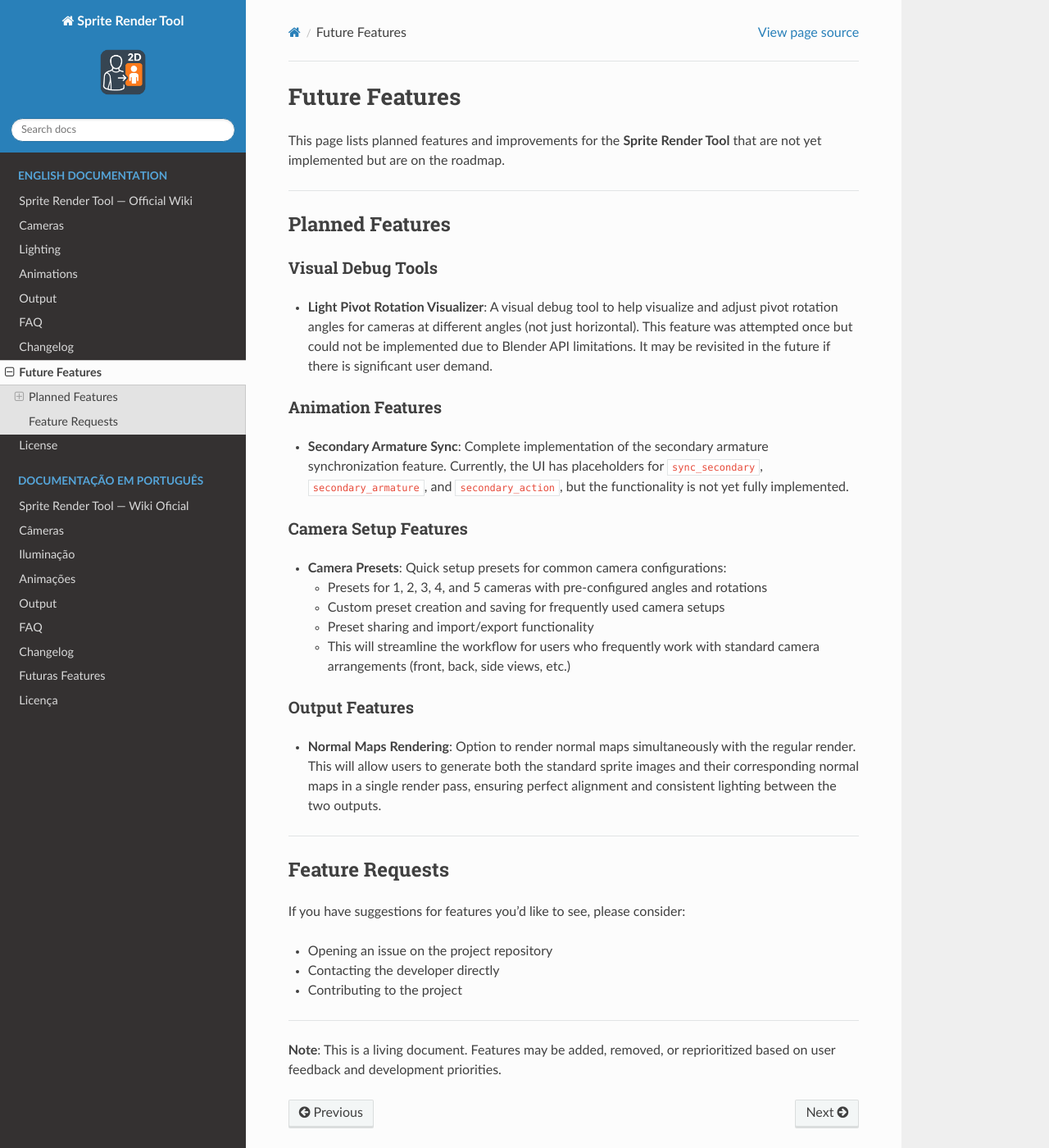
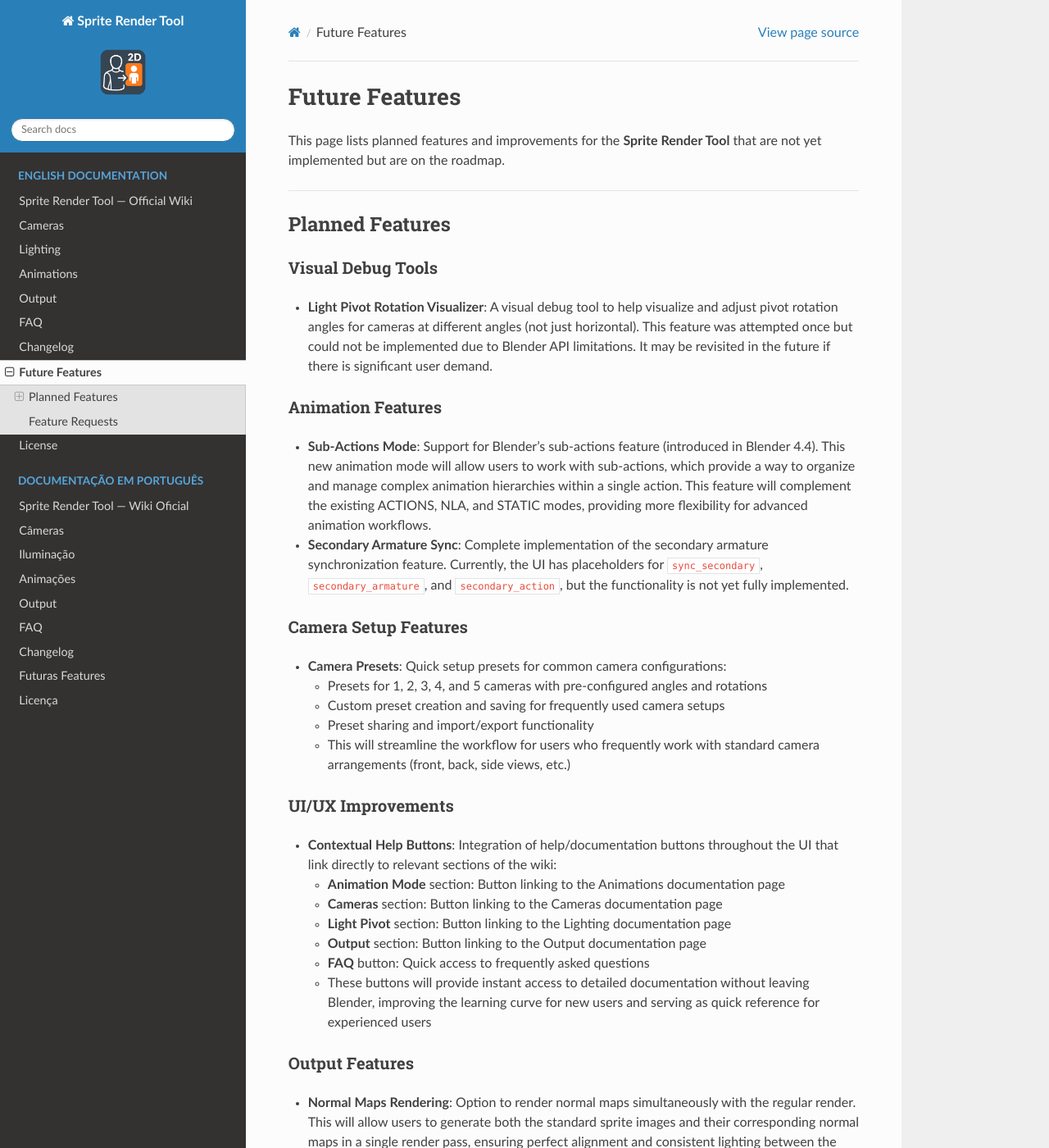
Before and after one commit to Lochzin/Sprite-Render-Tool-Wiki, a Sphinx documentation site: the page built from docs/en/Future-Features.md, in a window 1280 px wide and 1400 px high. Shown: the whole window at 82% size. Built offline with Sphinx 7.4.7 and the Read the Docs theme 3.1.0, drawn with Linux system fonts in a browser that asks for light colours; pages that are not in the unit, such as notebooks, are missing from menus.

Commit message:
New Future Features

```diff
--- a/docs/en/Future-Features.md
+++ b/docs/en/Future-Features.md
@@ -12,6 +12,8 @@
 
 ### Animation Features
 
+- **Sub-Actions Mode**: Support for Blender's sub-actions feature (introduced in Blender 4.4). This new animation mode will allow users to work with sub-actions, which provide a way to organize and manage complex animation hierarchies within a single action. This feature will complement the existing ACTIONS, NLA, and STATIC modes, providing more flexibility for advanced animation workflows.
+
 - **Secondary Armature Sync**: Complete implementation of the secondary armature synchronization feature. Currently, the UI has placeholders for `sync_secondary`, `secondary_armature`, and `secondary_action`, but the functionality is not yet fully implemented.
 
 ### Camera Setup Features
@@ -21,6 +23,16 @@
   - Custom preset creation and saving for frequently used camera setups
   - Preset sharing and import/export functionality
   - This will streamline the workflow for users who frequently work with standard camera arrangements (front, back, side views, etc.)
+
+### UI/UX Improvements
+
+- **Contextual Help Buttons**: Integration of help/documentation buttons throughout the UI that link directly to relevant sections of the wiki:
+  - **Animation Mode** section: Button linking to the Animations documentation page
+  - **Cameras** section: Button linking to the Cameras documentation page
+  - **Light Pivot** section: Button linking to the Lighting documentation page
+  - **Output** section: Button linking to the Output documentation page
+  - **FAQ** button: Quick access to frequently asked questions
+  - These buttons will provide instant access to detailed documentation without leaving Blender, improving the learning curve for new users and serving as quick reference for experienced users
 
 ### Output Features
 
```
Also changed, not shown: docs/pt/Future-Features.md (+12 -0 lines), 8 other files.
